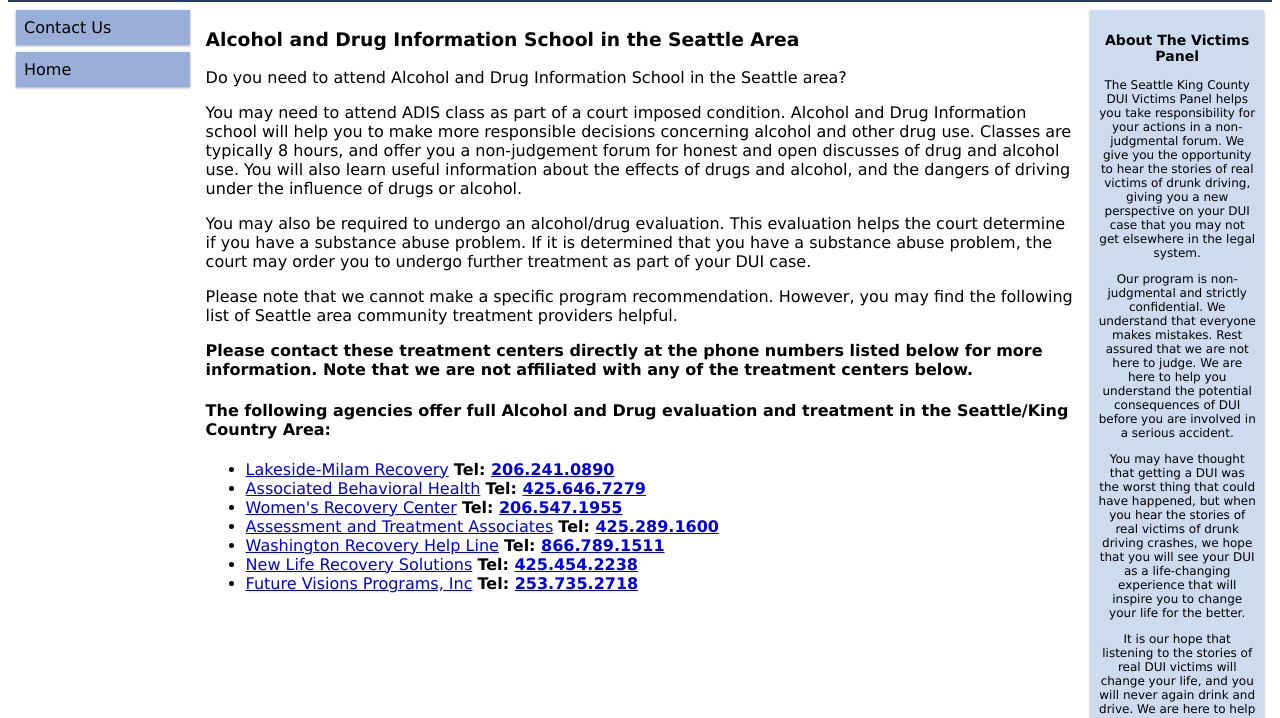
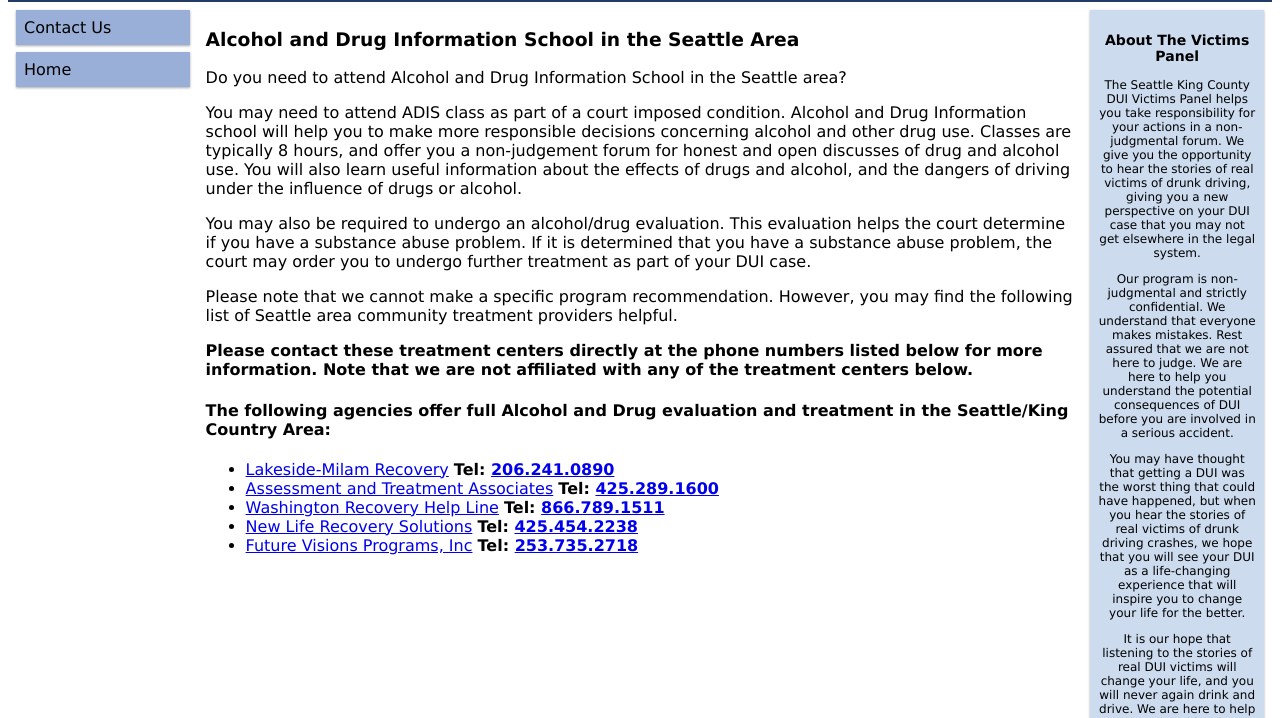
Before and after one commit to davido84/panel, a plain HTML site: page alcohol-information-school.html in a window 1280 px wide. Shown: the part 82-800 px from the top of the page. Drawn offline with Linux system fonts and the light colour scheme.

Commit message:
Remove dead links.

```diff
--- a/alcohol-information-school.html
+++ b/alcohol-information-school.html
@@ -52,12 +52,6 @@
             <li><a href="http://www.lakesidemilam.com/">Lakeside-Milam Recovery</a>
                 <b>Tel: <a href="tel:+12062410890'">206.241.0890</a></b></li>
 
-            <li><a href="http://www.abhc.com/">Associated Behavioral Health</a>
-                <b>Tel: <a href="tel:+14256467279'">425.646.7279</a></b></li>
-
-            <li><a href="http://www.apositivealternative.com/">Women's Recovery Center</a>
-                <b>Tel: <a href="tel:+12065471955">206.547.1955</a></b></li>
-
             <li><a href="http://www.assesstreat.com/">Assessment and Treatment Associates</a>
                 <b>Tel: <a href="tel:+14252891600">425.289.1600</a></b></li>
 
```
